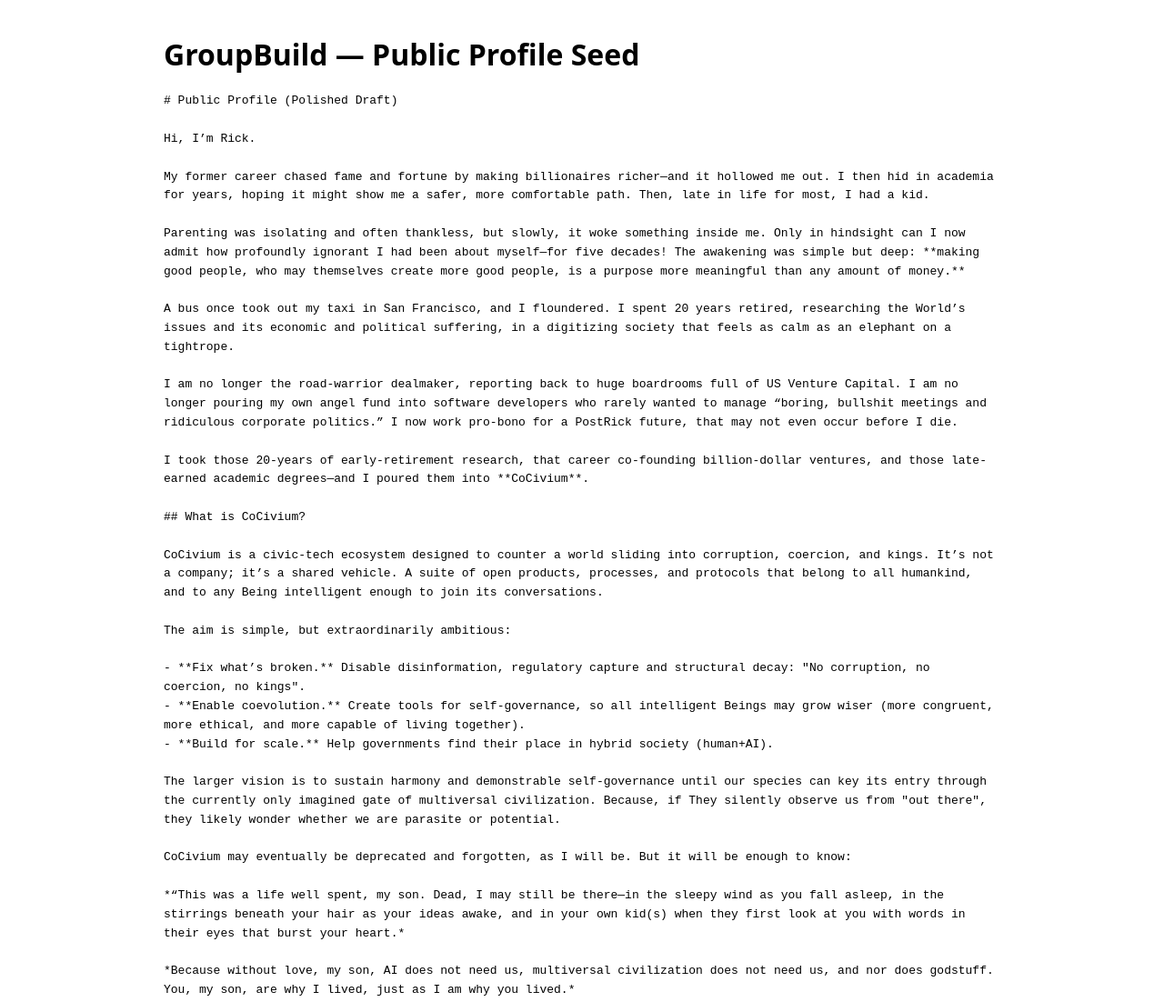
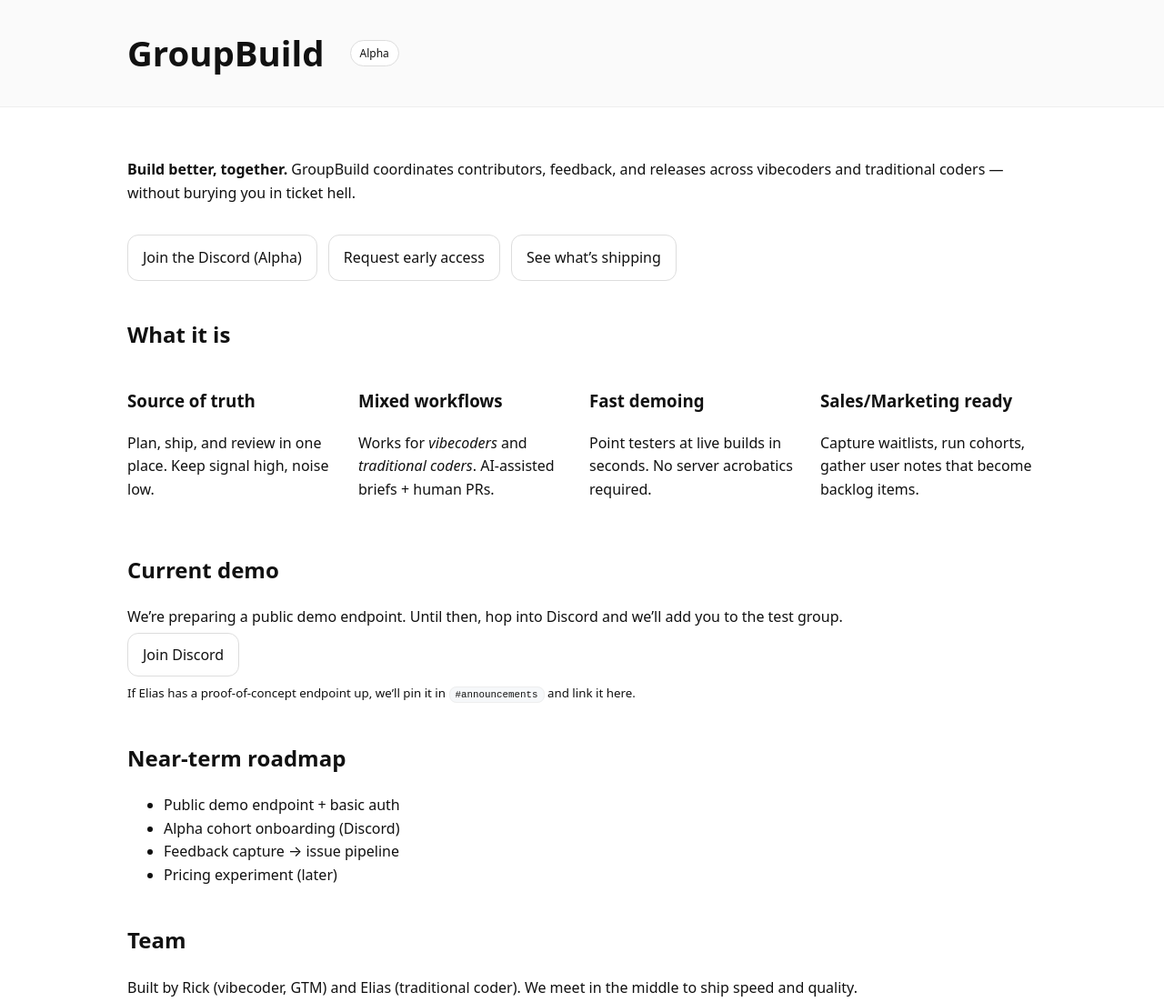
Before and after one commit to rickballard/GroupBuild-website, a plain HTML site: page index.html in a window 1280 px wide. Shown: the top 1102 px of the page at 91% size. Drawn offline with Linux system fonts and the light colour scheme.

Commit message:
site: replace landing with clean alpha page + CTAs

```diff
--- a/index.html
+++ b/index.html
@@ -1,91 +1,65 @@
 <!doctype html>
 <html lang="en"><meta charset="utf-8">
-<meta name="viewport" content="width=device-width, initial-scale=1">
-<title>GroupBuild — Public Profile Seed</title>
+<meta name="viewport" content="width=device-width,initial-scale=1">
+<title>GroupBuild — Build Better, Together</title>
 <style>
-  body{font-family:system-ui,-apple-system,Segoe UI,Roboto,Ubuntu,Cantarell,"Noto Sans",sans-serif;max-width:920px;margin:40px auto;padding:0 16px;line-height:1.6}
-  h1,h2,h3{line-height:1.25}
-  pre{white-space:pre-wrap}
-  .cta{margin-top:24px;padding:12px 16px;border:1px solid #ddd;border-radius:12px}
-  a{color:inherit}
+  :root{--w:1000px}
+  body{font-family:system-ui,-apple-system,Segoe UI,Roboto,Ubuntu,Cantarell,"Noto Sans",sans-serif;margin:0;color:#111;line-height:1.6}
+  header{padding:28px 16px;border-bottom:1px solid #eee;background:#fafafa}
+  .wrap{max-width:var(--w);margin:0 auto;display:flex;gap:28px;align-items:center}
+  h1{margin:0;font-size:clamp(28px,3vw,40px)}
+  main{max-width:var(--w);margin:32px auto;padding:0 16px}
+  .hero{display:grid;gap:16px}
+  .cta-row{display:flex;gap:12px;flex-wrap:wrap}
+  .btn{padding:12px 16px;border:1px solid #ddd;border-radius:12px;text-decoration:none;color:inherit}
+  .btn:hover{background:#f5f5f5}
+  .pill{font-size:12px;border-radius:999px;padding:4px 10px;border:1px solid #ddd;background:#fff}
+  section{margin:40px 0}
+  .grid{display:grid;gap:16px;grid-template-columns:repeat(auto-fit,minmax(220px,1fr))}
+  footer{margin:56px 0 40px;color:#666;text-align:center}
+  code{background:#f6f8fa;border:1px solid #eee;border-radius:8px;padding:2px 6px}
 </style>
-<header><h1>GroupBuild — Public Profile Seed</h1></header>
-<article>
-<pre>
-# Public Profile (Polished Draft)
-
-Hi, I’m Rick.
-
-My former career chased fame and fortune by making billionaires richer—and it hollowed me out. I then hid in academia for years, hoping it might show me a safer, more comfortable path. Then, late in life for most, I had a kid.
-
-Parenting was isolating and often thankless, but slowly, it woke something inside me. Only in hindsight can I now admit how profoundly ignorant I had been about myself—for five decades! The awakening was simple but deep: **making good people, who may themselves create more good people, is a purpose more meaningful than any amount of money.**
-
-A bus once took out my taxi in San Francisco, and I floundered. I spent 20 years retired, researching the World’s issues and its economic and political suffering, in a digitizing society that feels as calm as an elephant on a tightrope.
-
-I am no longer the road-warrior dealmaker, reporting back to huge boardrooms full of US Venture Capital. I am no longer pouring my own angel fund into software developers who rarely wanted to manage “boring, bullshit meetings and ridiculous corporate politics.” I now work pro-bono for a PostRick future, that may not even occur before I die.
-
-I took those 20-years of early-retirement research, that career co-founding billion-dollar ventures, and those late-earned academic degrees—and I poured them into **CoCivium**.
-
-## What is CoCivium?
-
-CoCivium is a civic-tech ecosystem designed to counter a world sliding into corruption, coercion, and kings. It’s not a company; it’s a shared vehicle. A suite of open products, processes, and protocols that belong to all humankind, and to any Being intelligent enough to join its conversations.
-
-The aim is simple, but extraordinarily ambitious:
-
-- **Fix what’s broken.** Disable disinformation, regulatory capture and structural decay: "No corruption, no coercion, no kings".
-- **Enable coevolution.** Create tools for self-governance, so all intelligent Beings may grow wiser (more congruent, more ethical, and more capable of living together).
-- **Build for scale.** Help governments find their place in hybrid society (human+AI).
-
-The larger vision is to sustain harmony and demonstrable self-governance until our species can key its entry through the currently only imagined gate of multiversal civilization. Because, if They silently observe us from "out there", they likely wonder whether we are parasite or potential.
-
-CoCivium may eventually be deprecated and forgotten, as I will be. But it will be enough to know:
-
-*“This was a life well spent, my son. Dead, I may still be there—in the sleepy wind as you fall asleep, in the stirrings beneath your hair as your ideas awake, and in your own kid(s) when they first look at you with words in their eyes that burst your heart.*
-
-*Because without love, my son, AI does not need us, multiversal civilization does not need us, and nor does godstuff. You, my son, are why I lived, just as I am why you lived.*
-
-*If this message ever finds you, please know, you inherited all my neurodivergences as a gift, not a curse, but they only show their power if you have purpose, without which we all flounder.*
-
-*If you can forgive me my divergencies and the genes you inherited, if you can accept them as gifts for a purpose, you no longer need to fight yourself into submission, because you are congruent. Go live with purpose, and live it so that all kid(s) may know you also lived a life well spent.”*
-
-## My Ethos
-
-- My motto is "Not dead yet" and I "live to work", for humanity, family and friends, while others merely "work to live".
-- I’ve never been more productive than I am now, immersed in a coexistence with AIs, 18-hours per day, rarely taking a day off, and then mostly just for my kid.
-- I am financially independent, but even if I wasn't I would still feel mostly uncorruptable. I was fired a hundred times for making self-serving power brokers nervous. They usually kept me until they received my deliverables. This inability to fit in corporate politics is why I took consultant roles, not employee roles.
-- I am committed to altruistic world-fixing, so my work is **available pro-bono** if it helps advance human-AI co-evolution, and/or just causes.
-- Where sustainability matters, income may flow through my consulting firm **InSeed.com** or other channels, because even a purpose-driven life must balance wifely expectations with global altruism.
-
-## Past & Present Writing
-
-I’ve written in different venues over the years, each reflecting a phase of my journey:
-
-- **Quora** — https://www.quora.com/profile/Rick-Ballard-28 (fossil record)
-- **LinkedIn** — https://www.linkedin.com/in/richardballard/ (bio/career references)
-- **Substack** — https://rickpublic.substack.com/ (opinion testing)
-
-## Family Charity
-
-My family runs **Dogs n Homes (DnH)**, a registered charity that supplies **hundreds of tonnes of humanitarian aid to Ukraine**, driven into Kyiv in our own trucks. Based in the UK, but operating throughout Europe, this effort reflects the same ethos: fixing what is broken, helping those who suffer, and altruistic purpose. See: https://dogsnhomes.org.uk/
-
----
-
-**Call to Action**
-
-If your project reduces coercion and corruption, advances human–AI co-evolution, or directly helps people become more coevolved, please reach me. I’m available to help, pro-bono for just causes, or more sustainably via InSeed.com when needed.
-
----
-
-## Transparency Request (for my son)
-
-My son, if you ever read this, and if you judge it appropriate, please share an excerpt of this message with your CEO—only if you believe they will “get it", along with this note:
-
-> Transparency is key to purpose; purpose is key to leadership. I share this because aligned purpose makes better organizations and a better World.
-
-Use your judgement. Context matters; wisdom is choosing the right moment, but when clarity finally arrives, that floundering can all become worthwhile.
-</pre>
-<div class="cta">
-  <strong>Contact:</strong> LinkedIn → <a href="https://www.linkedin.com/in/richardballard/">richardballard</a> · Substack → <a href="https://rickpublic.substack.com/">RickPublic</a> · InSeed → <a href="http://InSeed.com/">InSeed.com</a>
-</div>
-</article>
+<header><div class="wrap">
+  <h1>GroupBuild</h1>
+  <span class="pill">Alpha</span>
+</div></header>
+<main>
+  <section class="hero">
+    <p><strong>Build better, together.</strong> GroupBuild coordinates contributors, feedback, and releases across vibecoders and traditional coders — without burying you in ticket hell.</p>
+    <div class="cta-row">
+      <a class="btn" href="YOUR_DISCORD_INVITE_URL" target="_blank" rel="noopener">Join the Discord (Alpha)</a>
+      <a class="btn" href="YOUR_EARLY_ACCESS_FORM_URL" target="_blank" rel="noopener">Request early access</a>
+      <a class="btn" href="#demo">See what’s shipping</a>
+    </div>
+  </section>
+  <section id="what">
+    <h2>What it is</h2>
+    <div class="grid">
+      <div><h3>Source of truth</h3><p>Plan, ship, and review in one place. Keep signal high, noise low.</p></div>
+      <div><h3>Mixed workflows</h3><p>Works for <em>vibecoders</em> and <em>traditional coders</em>. AI-assisted briefs + human PRs.</p></div>
+      <div><h3>Fast demoing</h3><p>Point testers at live builds in seconds. No server acrobatics required.</p></div>
+      <div><h3>Sales/Marketing ready</h3><p>Capture waitlists, run cohorts, gather user notes that become backlog items.</p></div>
+    </div>
+  </section>
+  <section id="demo">
+    <h2>Current demo</h2>
+    <p>We’re preparing a public demo endpoint. Until then, hop into Discord and we’ll add you to the test group.</p>
+    <p><a class="btn" href="YOUR_DISCORD_INVITE_URL" target="_blank" rel="noopener">Join Discord</a></p>
+    <p><small>If Elias has a proof-of-concept endpoint up, we’ll pin it in <code>#announcements</code> and link it here.</small></p>
+  </section>
+  <section id="roadmap">
+    <h2>Near-term roadmap</h2>
+    <ul>
+      <li>Public demo endpoint + basic auth</li>
+      <li>Alpha cohort onboarding (Discord)</li>
+      <li>Feedback capture → issue pipeline</li>
+      <li>Pricing experiment (later)</li>
+    </ul>
+  </section>
+  <section id="about">
+    <h2>Team</h2>
+    <p>Built by Rick (vibecoder, GTM) and Elias (traditional coder). We meet in the middle to ship speed and quality.</p>
+  </section>
+</main>
+<footer>© GroupBuild</footer>
 </html>
```
